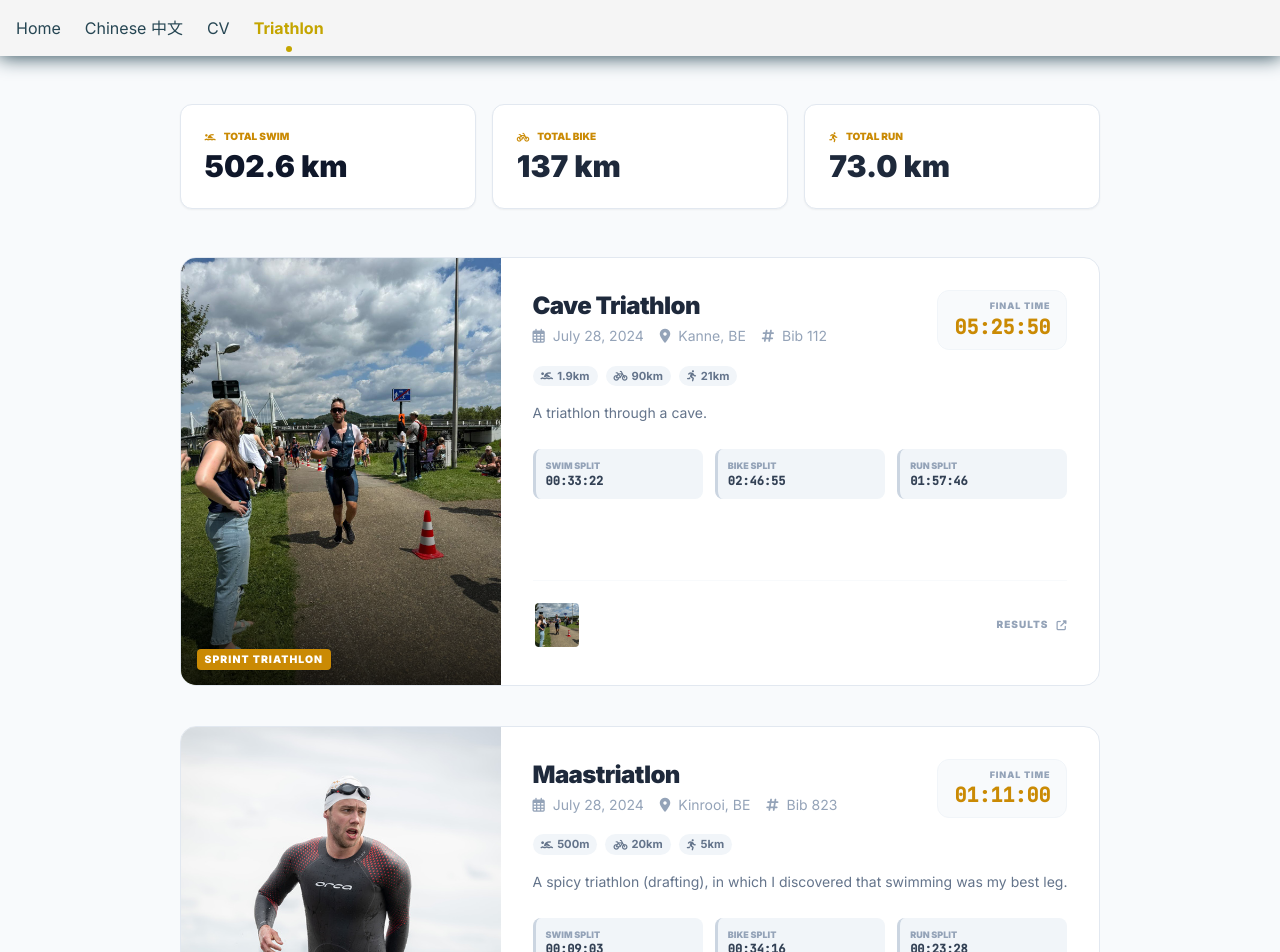
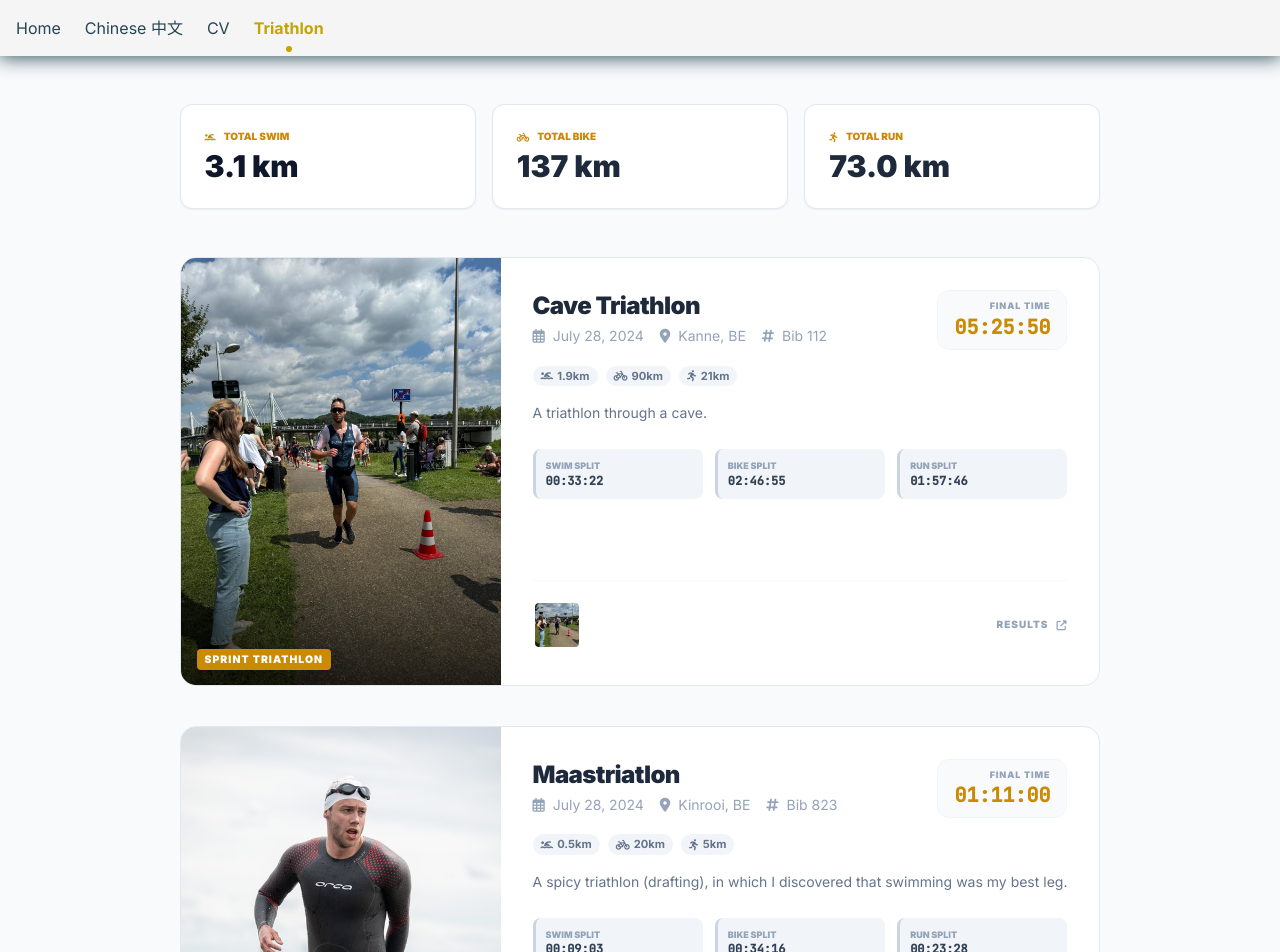
Before and after one commit to Sdniss/Sdniss.github.io, a Jekyll site: the page built from _pages/triathlon.html, in a window 1280 px wide. Shown: the top 952 px of the page. Built offline with Jekyll 4.4.1, drawn with Linux system fonts in a browser that asks for light colours; nearby versions of some CDN libraries.

Commit message:
Update unit swim

```diff
--- a/assets/data/yaml/triathlon.yml
+++ b/assets/data/yaml/triathlon.yml
@@ -26,7 +26,7 @@
   nr: "823"
   type: "Sprint Triathlon"
   distance:
-    swim: "500m"
+    swim: "0.5km"
     bike: "20km"
     run: "5km"
   results:
```
